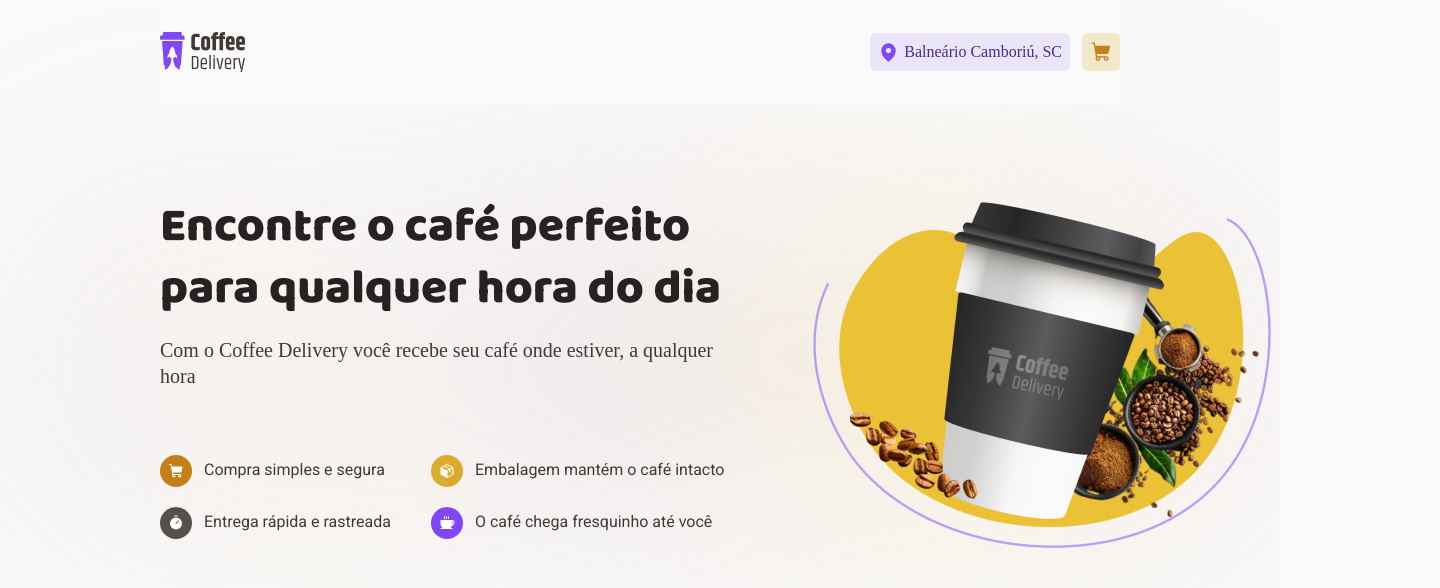
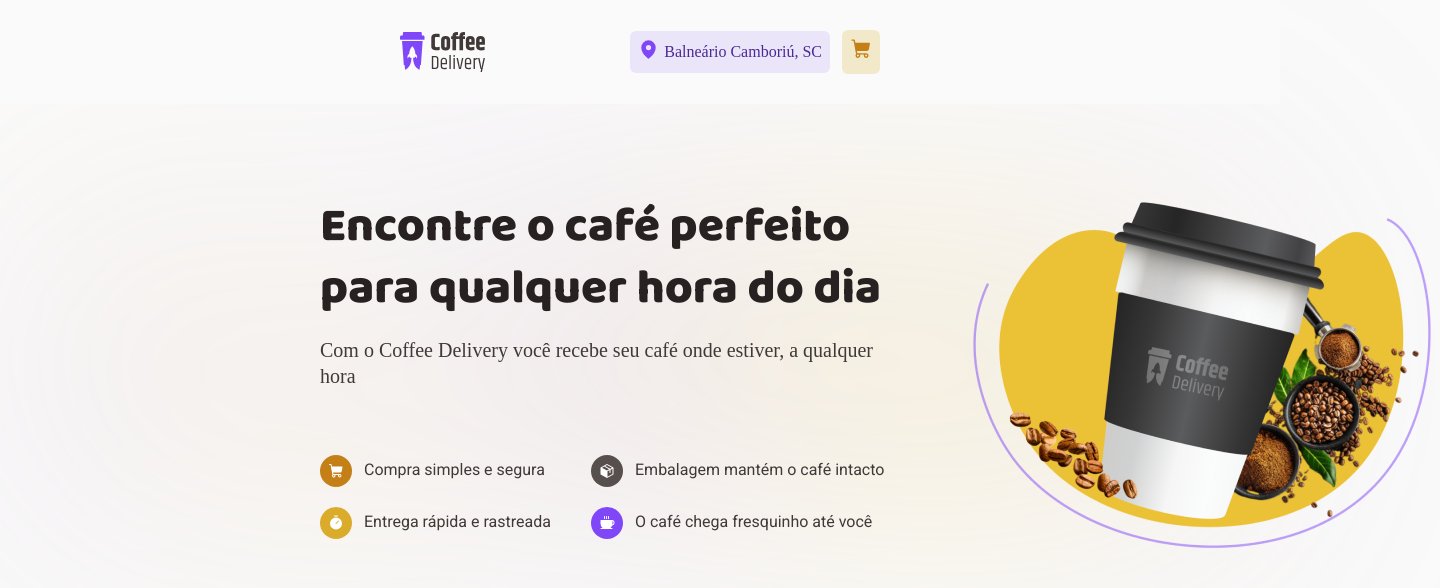
Before and after one commit to florencioMath/Challenge-Ignite-CoffeeDelivery, a React (Vite) app in the folder coffeeDelivery/: page / in a window 1280 px wide. Shown: the top 588 px of the page, 1440 px wide, since content can reach past the window. Built offline with nearby package versions, Linux system fonts and the light colour scheme.

Commit message:
fix: Header and Home styles adjustments.

```diff
--- a/coffeeDelivery/src/components/Header/index.tsx
+++ b/coffeeDelivery/src/components/Header/index.tsx
@@ -6,20 +6,21 @@
 import {
   Icon,
   LocaleWrapper,
-  LogoAndThemeModeContainer,
-  NavBar,
+  HeaderContainer,
+  Logo,
+  LocationAndCartContainer,
 } from './styles';
 
 export function Header() {
   return (
-    <NavBar>
-      <LogoAndThemeModeContainer>
+    <HeaderContainer>
+      <Logo>
         <Link to={'/'}>
           <img src={logo} alt="" />
         </Link>
-      </LogoAndThemeModeContainer>
+      </Logo>
 
-      <div>
+      <LocationAndCartContainer>
         <LocaleWrapper>
           <Icon>
             <MapPin size={21} weight="fill" />
@@ -27,7 +28,7 @@
           <p>Balneário Camboriú, SC</p>
         </LocaleWrapper>
         <Cart />
-      </div>
-    </NavBar>
+      </LocationAndCartContainer>
+    </HeaderContainer>
   );
 }
--- a/coffeeDelivery/src/components/Header/styles.ts
+++ b/coffeeDelivery/src/components/Header/styles.ts
@@ -1,26 +1,24 @@
 import styled from 'styled-components';
 
-export const NavBar = styled.div`
+export const HeaderContainer = styled.div`
   display: flex;
   align-items: center;
   justify-content: space-between;
   height: 104px;
-  max-width: calc(100vw - 20rem);
+  width: 100vw;
+  padding: 0px 25rem;
   position: fixed;
   background: ${(props) => props.theme['background']};
-  width: 1440px;
-
-  div {
-    display: flex;
-    align-items: center;
-    justify-content: center;
-    gap: 0.75rem;
-    height: 38px;
-  }
 `;
 
-export const LogoAndThemeModeContainer = styled.div`
-  gap: 2rem !important;
+export const LocationAndCartContainer = styled.div`
+  display: flex;
+  align-items: center;
+  gap: 0.75rem;
+  height: 38px;
+`;
+
+export const Logo = styled.div`
   a {
     display: flex;
     align-items: center;
@@ -31,6 +29,8 @@
 export const LocaleWrapper = styled.div`
   color: ${(props) => props.theme['purple-dark']};
   background: ${(props) => props.theme['purple-light']};
+  display: flex;
+  align-items: center;
   padding: 8px;
   border-radius: 6px;
   gap: 0.3rem !important;
--- a/coffeeDelivery/src/pages/Home/styels.ts
+++ b/coffeeDelivery/src/pages/Home/styels.ts
@@ -6,9 +6,9 @@
   display: grid;
   grid-template-columns: 1fr 1fr;
   column-gap: 3.5rem;
-  padding: 5.75rem 0;
   max-width: calc(100vw - 20rem);
-  width: 1120px;
+  width: 1440px;
+  padding: 5.75rem 10rem;
 `;
 
 export const BackgroundBlurContainer = styled.div`
@@ -89,12 +89,12 @@
   ${(props) =>
     props.variant === 'package' &&
     css`
-      background: ${(props) => props.theme['yellow']};
+      background: ${(props) => props.theme['base-text']};
     `}
   ${(props) =>
     props.variant === 'timer' &&
     css`
-      background: ${(props) => props.theme['base-text']};
+      background: ${(props) => props.theme['yellow']};
     `}
   ${(props) =>
     props.variant === 'coffee' &&
```
